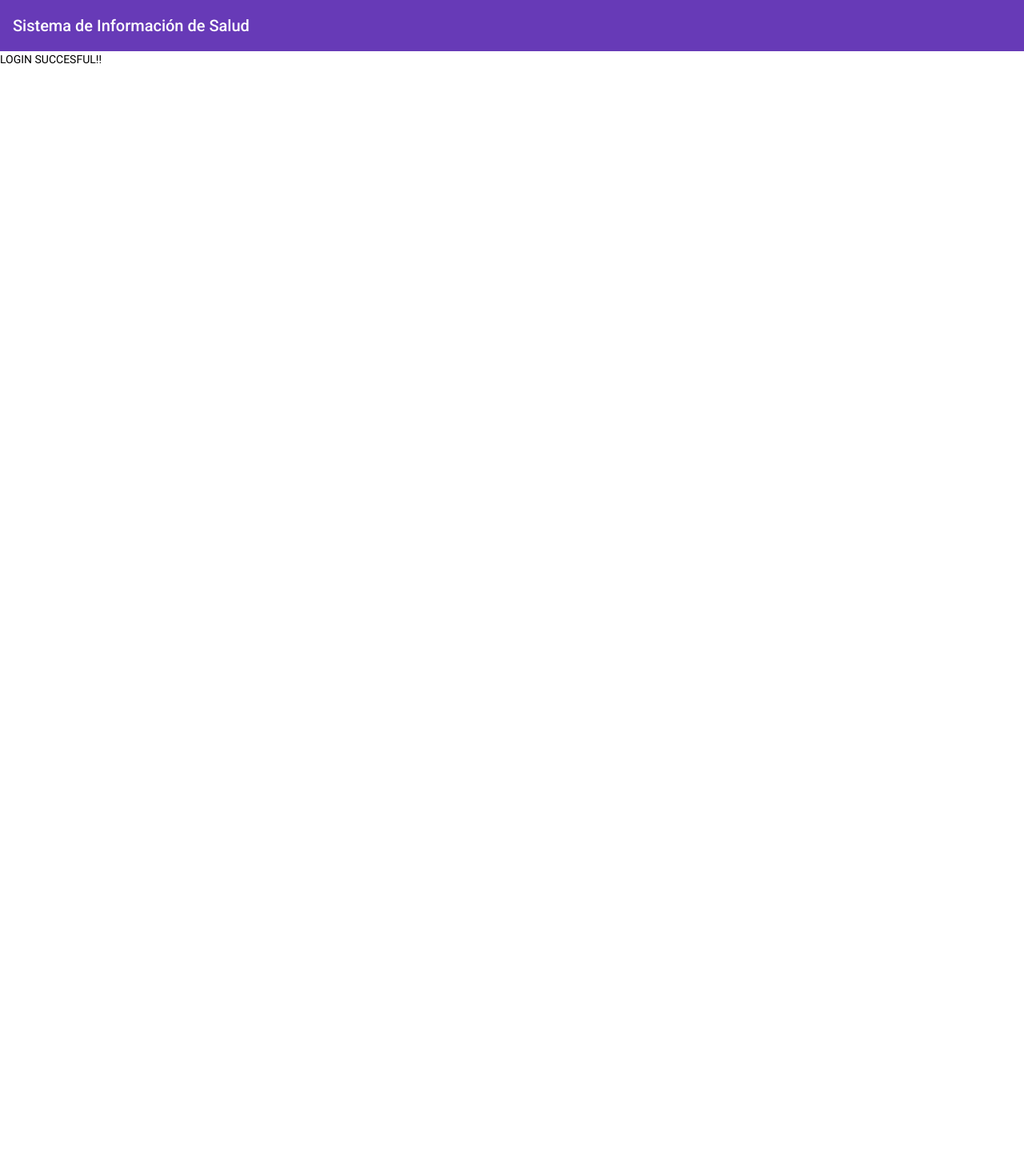
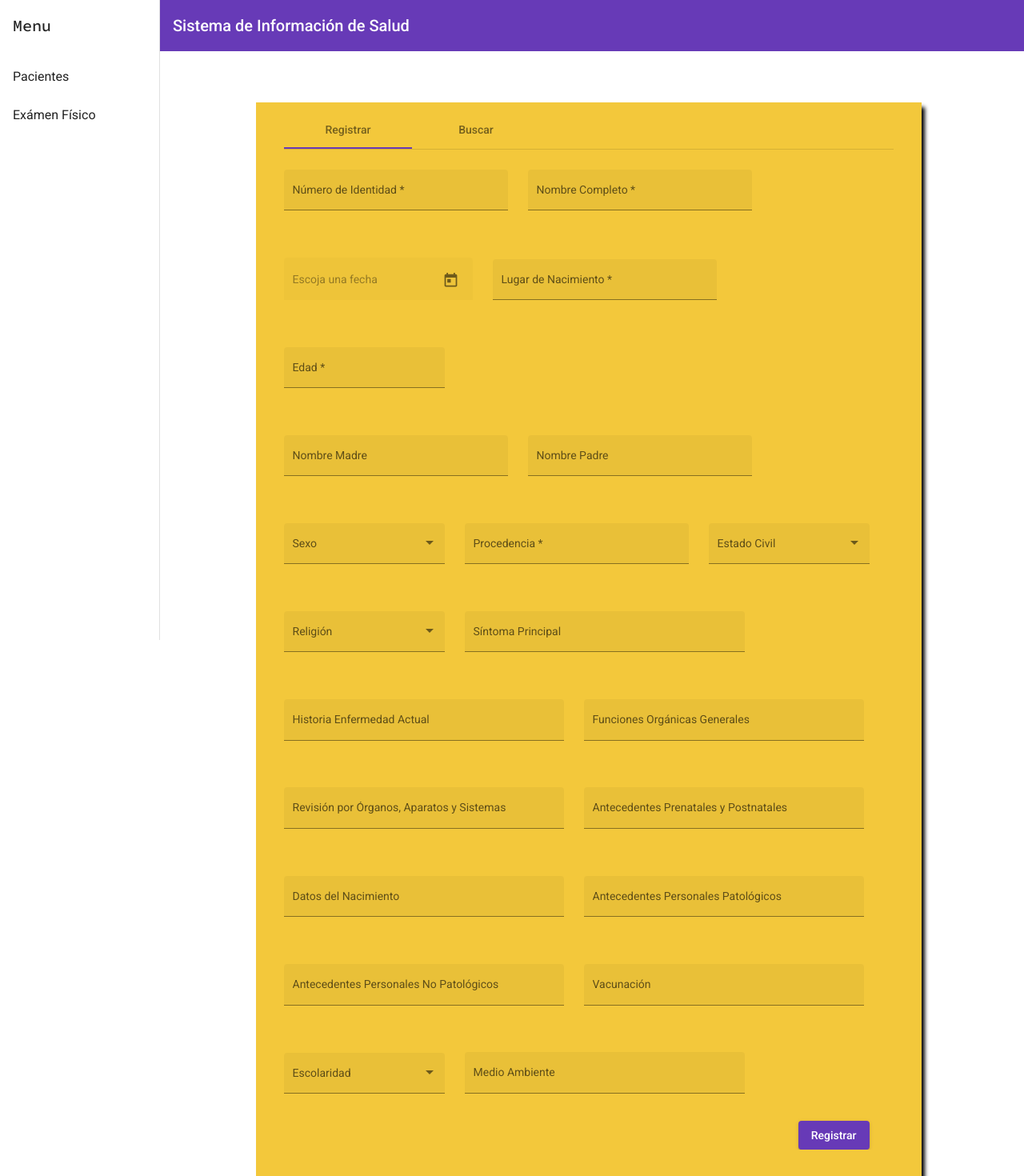
Before and after one commit to Pollo2102/Sistema-Medico-Front, an Angular app in the folder Sistema-Medico-Front/: page /home in a window 1280 px wide. Shown: the top 1470 px of the page at 80% size. Before the commit the page ends 800 px from the top, so only its background shows below. Built offline with nearby package versions, Linux system fonts and the light colour scheme; sample sign-in values are in the browser's storage.

Commit message:
Finished adding patient registry elements. Functionality pending.

```diff
--- a/Sistema-Medico-Front/src/app/home/home.component.css
+++ b/Sistema-Medico-Front/src/app/home/home.component.css
@@ -0,0 +1,47 @@
+html,body {
+    height: 100%;
+}
+
+.body {
+    padding-bottom: 1em;
+}
+
+.card-style {
+    margin-top: 5%;
+    margin-bottom: 5%;
+    margin-left: 25%;
+    margin-right: 10%;
+    display: block;
+    max-width: 1500px;
+    padding-top: 10px;
+    padding-bottom: 35px;
+    padding-left: 35px;
+    padding-right: 35px;
+    font-weight: 900;
+    box-shadow: 5px 5px 5px -1px black;
+    border-color: black;
+    background-color: rgb(243, 200, 59);
+}
+
+.field-style {
+    margin: 25px 25px 15px 0px;
+    max-width: 350px;
+    width: 20em;
+}
+
+.date-style {
+    margin: 25px 25px 15px 0px;
+    max-width: 350px;
+}
+
+.text-area-style {
+    margin: 25px 25px 15px 0px;
+    max-width: 35em;
+    width: 25em;
+}
+
+.reg-button {
+    float: right;
+    clear: both;
+    margin-right: 4%;
+}
--- a/Sistema-Medico-Front/src/app/home/home.component.html
+++ b/Sistema-Medico-Front/src/app/home/home.component.html
@@ -1,10 +1,158 @@
-<div>
-    <mat-sidenav-container>
-        <mat-sidenav-content>
-        <mat-toolbar color="primary">
-            <span class="nav-title">Sistema de Información de Salud</span>
-        </mat-toolbar>
-        </mat-sidenav-content>
-    </mat-sidenav-container>
-    LOGIN SUCCESFUL!!
+<div class="body">
+    <app-nav-bar>
+    </app-nav-bar>
+    <div>
+        <mat-tab-group class="card-style" dynamicHeight>
+            <mat-tab class="tab-style" label="Registrar">
+
+                <mat-form-field class="field-style" appearance="fill">
+                    <mat-label>Número de Identidad</mat-label>
+                    <input maxlength="13" required type="number" matInput>
+                </mat-form-field>
+
+                <mat-form-field class="field-style" appearance="fill">
+                    <mat-label>Nombre Completo</mat-label>
+                    <input required matInput>
+                </mat-form-field>
+
+                <mat-form-field class="date-style" appearance="fill">
+                    <mat-label>Escoja una fecha</mat-label>
+                    <input required matInput disabled [min]="minDate" [max]="maxDate" [matDatepicker]="picker">
+                    <mat-datepicker-toggle matSuffix [for]="picker"></mat-datepicker-toggle>
+                    <mat-datepicker #picker disabled="false"></mat-datepicker>
+                </mat-form-field>
+
+                <mat-form-field class="field-style" appearance="fill">
+                    <mat-label>Lugar de Nacimiento</mat-label>
+                    <input required matInput>
+                </mat-form-field>
+
+                <mat-form-field class="date-style" appearance="fill">
+                    <mat-label>Edad</mat-label>
+                    <input maxlength="3" required type="number" matInput>
+                </mat-form-field>
+
+                <br/>
+
+                <mat-form-field class="field-style" appearance="fill">
+                    <mat-label>Nombre Madre</mat-label>
+                    <input matInput>
+                </mat-form-field>
+
+                <mat-form-field class="field-style" appearance="fill">
+                    <mat-label>Nombre Padre</mat-label>
+                    <input matInput>
+                </mat-form-field>
+
+                <mat-form-field class="date-style" appearance="fill">
+                    <mat-label>Sexo</mat-label>
+                    <mat-select>
+                      <mat-option value="1">Masculino</mat-option>
+                      <mat-option value="2">Femenino</mat-option>
+                    </mat-select>
+                </mat-form-field>
+
+                <mat-form-field class="field-style" appearance="fill">
+                    <mat-label>Procedencia</mat-label>
+                    <input required matInput>
+                </mat-form-field>
+
+                <mat-form-field class="date-style" appearance="fill">
+                    <mat-label>Estado Civil</mat-label>
+                    <mat-select>
+                      <mat-option value="0">Soltero</mat-option>
+                      <mat-option value="1">Casado</mat-option>
+                    </mat-select>
+                </mat-form-field>
+
+                <mat-form-field class="date-style" appearance="fill">
+                    <mat-label>Religión</mat-label>
+                    <mat-select>
+                      <mat-option value="0">Católico</mat-option>
+                      <mat-option value="1">Ortodoxo</mat-option>
+                      <mat-option value="2">Protestante</mat-option>
+                      <mat-option value="3">Musulman</mat-option>
+                      <mat-option value="4">Budista</mat-option>
+                      <mat-option value="5">Judío</mat-option>
+                      <mat-option value="6">Hindú</mat-option>
+                      <mat-option value="7">Taoista</mat-option>
+                      <mat-option value="8">Ateo</mat-option>
+                      <mat-option value="9">Otro</mat-option>
+                    </mat-select>
+                </mat-form-field>
+
+                <mat-form-field class="text-area-style" appearance="fill">
+                    <mat-label>Síntoma Principal</mat-label>
+                    <textarea matInput cdkTextareaAutosize cdkAutosizeMinRows="1" cdkAutosizeMaxRows="6"></textarea>
+                </mat-form-field>
+
+                <mat-form-field class="text-area-style" appearance="fill">
+                    <mat-label>Historia Enfermedad Actual</mat-label>
+                    <textarea matInput cdkTextareaAutosize cdkAutosizeMinRows="1" cdkAutosizeMaxRows="6"></textarea>
+                </mat-form-field>
+
+                <mat-form-field class="text-area-style" appearance="fill">
+                    <mat-label>Funciones Orgánicas Generales</mat-label>
+                    <textarea matInput cdkTextareaAutosize cdkAutosizeMinRows="1" cdkAutosizeMaxRows="6"></textarea>
+                </mat-form-field>
+
+                <mat-form-field class="text-area-style" appearance="fill">
+                    <mat-label>Revisión por Órganos, Aparatos y Sistemas</mat-label>
+                    <textarea matInput cdkTextareaAutosize cdkAutosizeMinRows="1" cdkAutosizeMaxRows="6"></textarea>
+                </mat-form-field>
+
+                <mat-form-field class="text-area-style" appearance="fill">
+                    <mat-label>Antecedentes Prenatales y Postnatales</mat-label>
+                    <textarea matInput cdkTextareaAutosize cdkAutosizeMinRows="1" cdkAutosizeMaxRows="6"></textarea>
+                </mat-form-field>
+
+                <mat-form-field class="text-area-style" appearance="fill">
+                    <mat-label>Datos del Nacimiento</mat-label>
+                    <textarea matInput cdkTextareaAutosize cdkAutosizeMinRows="1" cdkAutosizeMaxRows="6"></textarea>
+                </mat-form-field>
+
+                <mat-form-field class="text-area-style" appearance="fill">
+                    <mat-label>Antecedentes Personales Patológicos</mat-label>
+                    <textarea matInput cdkTextareaAutosize cdkAutosizeMinRows="1" cdkAutosizeMaxRows="6"></textarea>
+                </mat-form-field>
+
+                <mat-form-field class="text-area-style" appearance="fill">
+                    <mat-label>Antecedentes Personales No Patológicos</mat-label>
+                    <textarea matInput cdkTextareaAutosize cdkAutosizeMinRows="1" cdkAutosizeMaxRows="6"></textarea>
+                </mat-form-field>
+
+                <mat-form-field class="text-area-style" appearance="fill">
+                    <mat-label>Vacunación</mat-label>
+                    <textarea matInput cdkTextareaAutosize cdkAutosizeMinRows="1" cdkAutosizeMaxRows="6"></textarea>
+                </mat-form-field>
+
+                <mat-form-field class="date-style" appearance="fill">
+                    <mat-label>Escolaridad</mat-label>
+                    <mat-select>
+                        <mat-option value="0">Desconocido</mat-option>
+                        <mat-option value="1">Primaria</mat-option>
+                        <mat-option value="2">Secundaria</mat-option>
+                        <mat-option value="3">Universidad</mat-option>
+                    </mat-select>
+                </mat-form-field>
+
+                <mat-form-field class="text-area-style" appearance="fill">
+                    <mat-label>Medio Ambiente</mat-label>
+                    <textarea matInput cdkTextareaAutosize cdkAutosizeMinRows="1" cdkAutosizeMaxRows="6"></textarea>
+                </mat-form-field>
+
+                <br/>
+
+                <div class="reg-button">
+                    <button mat-raised-button color="primary">Registrar</button>
+                </div>
+
+            </mat-tab>
+
+
+            <mat-tab class="reg-button" label="Buscar">
+                Buscar
+            </mat-tab>
+          </mat-tab-group>
+    </div>
 </div>
--- a/Sistema-Medico-Front/src/app/home/home.component.ts
+++ b/Sistema-Medico-Front/src/app/home/home.component.ts
@@ -7,7 +7,20 @@ import { Component, OnInit } from '@angular/core';
 })
 export class HomeComponent implements OnInit {
 
-  constructor() { }
+  picker: string;
+  minDate: Date;
+  maxDate: Date;
+
+
+  constructor() {
+
+    const currentYear = new Date().getFullYear();
+    const currentMonth = new Date().getMonth();
+    const currentDay = new Date().getDate();
+    this.minDate = new Date(currentYear - 120, 0, 1);
+    this.maxDate = new Date(currentYear, currentMonth, currentDay);
+
+   }
 
   ngOnInit(): void {
   }
--- a/Sistema-Medico-Front/src/app/nav-bar/nav-bar.component.html
+++ b/Sistema-Medico-Front/src/app/nav-bar/nav-bar.component.html
@@ -5,9 +5,8 @@
       [opened]="(isHandset$ | async) === false">
     <mat-toolbar class="title">Menu</mat-toolbar>
     <mat-nav-list>
-      <a mat-list-item class="text" href="#">Link 1</a>
-      <a mat-list-item class="text" href="#">Link 2</a>
-      <a mat-list-item class="text" href="#">Link 3</a>
+      <a mat-list-item class="text" href="/home">Pacientes</a>
+      <a mat-list-item class="text" href="/home">Exámen Físico</a>
     </mat-nav-list>
   </mat-sidenav>
   <mat-sidenav-content>
@@ -20,7 +19,7 @@
         *ngIf="isHandset$ | async">
         <mat-icon aria-label="Side nav toggle icon">menu</mat-icon>
       </button>
-      <span class="title">Sistema de Información de Salud</span>
+      <span class="nav-title">Sistema de Información de Salud</span>
     </mat-toolbar>
     <!-- Add Content Here -->
   </mat-sidenav-content>
```
Also changed, not shown: Sistema-Medico-Front/src/app/app.module.ts (+9 -1 lines).
